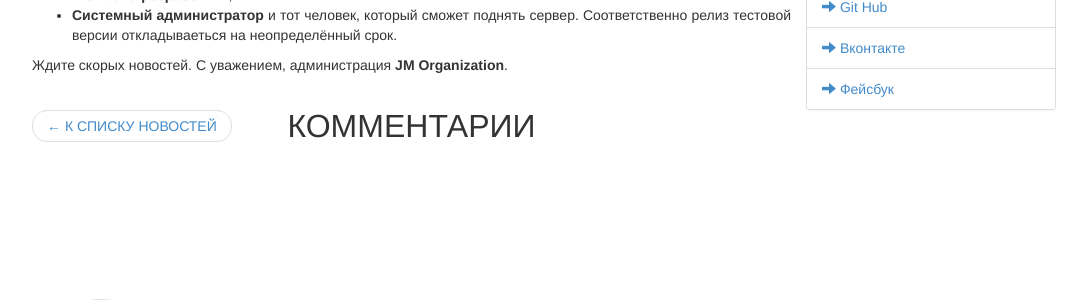
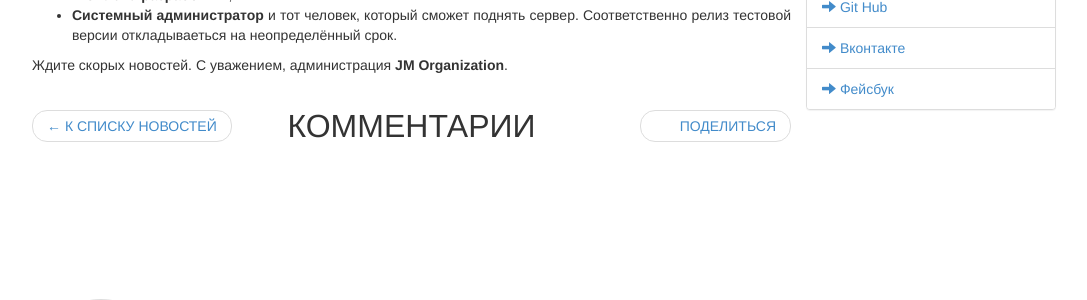
Before and after one commit to jm-organization/jm-organization.github.io, a Jekyll site: the page built from _posts/2017-07-04-invation-in-command.md, in a window 1280 px wide. Shown: the part 314-614 px from the top of the page, without its empty margins (96-1183 px from the left). Built offline with Jekyll 4.4.1, drawn with Linux system fonts in a browser that asks for light colours; our own code applies the rules of GitHub Pages for plain Markdown files; comment, search, counter and statistics services are not loaded.

Commit message:
Добавлена иконка  на страници новостей

```diff
--- a/_layouts/post.html
+++ b/_layouts/post.html
@@ -18,6 +18,19 @@ title: page.title
         <ul class="jm-pager pager">
             <li class="previous"><a href="/#news">&larr; К списку новостей</a></li>
             <li class="jm-comments-title">Комментарии</li>
+            <li class="next">
+                <a class="twitter-share-button"
+                   href="https://twitter.com/intent/tweet?text={{ page.title }}. https://jm-organization.github.io{{ page.url }}"
+                ><span style="
+                background: url(https://abs.twimg.com/a/1500006089/img/t1/favicon.svg) no-repeat center 0;
+                width: 20px;
+                height: 20px;
+                display: inline-block;
+                background-size: contain;
+                float: left;
+                margin-right: 5px"
+                ></span>Поделиться</a>
+            </li>
         </ul>
     </div>
     <div id="disqus_thread"></div>
--- a/index.html
+++ b/index.html
@@ -18,7 +18,7 @@ title: Главная
         <li class="next" style="float: left!important;"><a href="{{ post.url }}">Подробнее &rarr;</a></li>
         <li style="float: left!important; padding-left: 5px;">
             <a class="twitter-share-button"
-                href="https://twitter.com/intent/tweet?text={{ post.title }}. {{ post.url }}"
+                href="https://twitter.com/intent/tweet?text={{ post.title }}. https://jm-organization.github.io{{ post.url }}"
             ><span style="
                 background: url(https://abs.twimg.com/a/1500006089/img/t1/favicon.svg) no-repeat center 0;
                 width: 20px;
```
